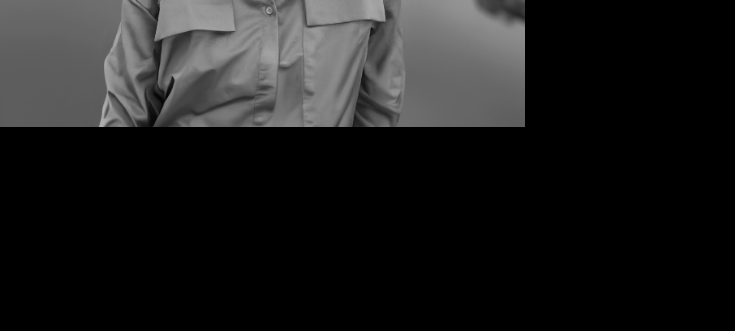
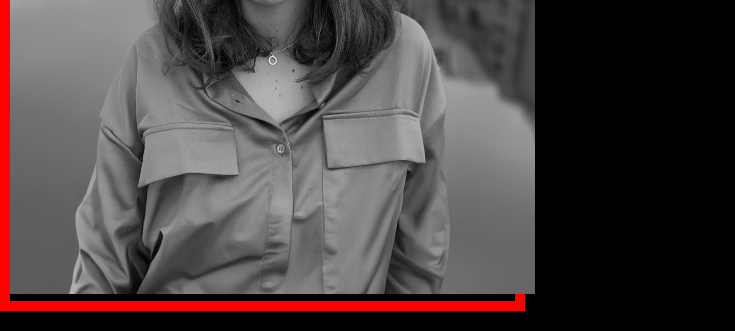
Before and after one commit to brigittehugonin/esame_hugonin, a plain HTML site: page index.html in a window 1280 px wide. Shown: the part 516-847 px from the top of the page, 0-735 px from the left. Before the commit the page ends 800 px from the top, so only its background shows below. Drawn offline with nearby package versions, Linux system fonts and the light colour scheme.

Commit message:
trying to fix img height

```diff
--- a/style.css
+++ b/style.css
@@ -87,7 +87,16 @@ div.main-content {
 /*IMG*/
 div.item, img, section#section1 {
     width: 525px;
-    display: inline;
+
+}
+
+.item {
+    border: 10px solid red;
+}
+
+.item img {
+    height: 100vh;
+    object-fit: cover;
 }
 
 div.container {
```
Also changed, not shown: index.html (+2 -1 lines), style.scss (deleted).
